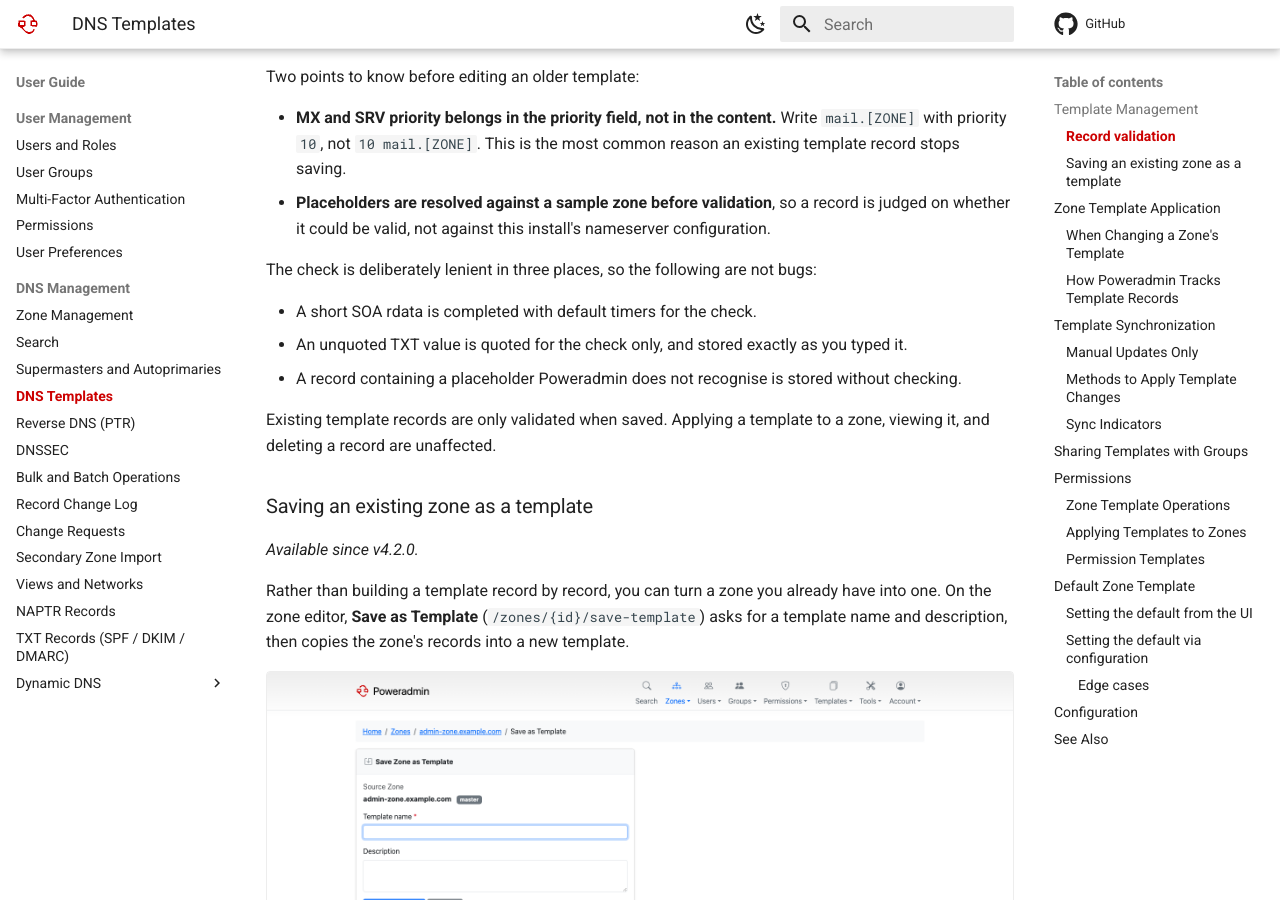
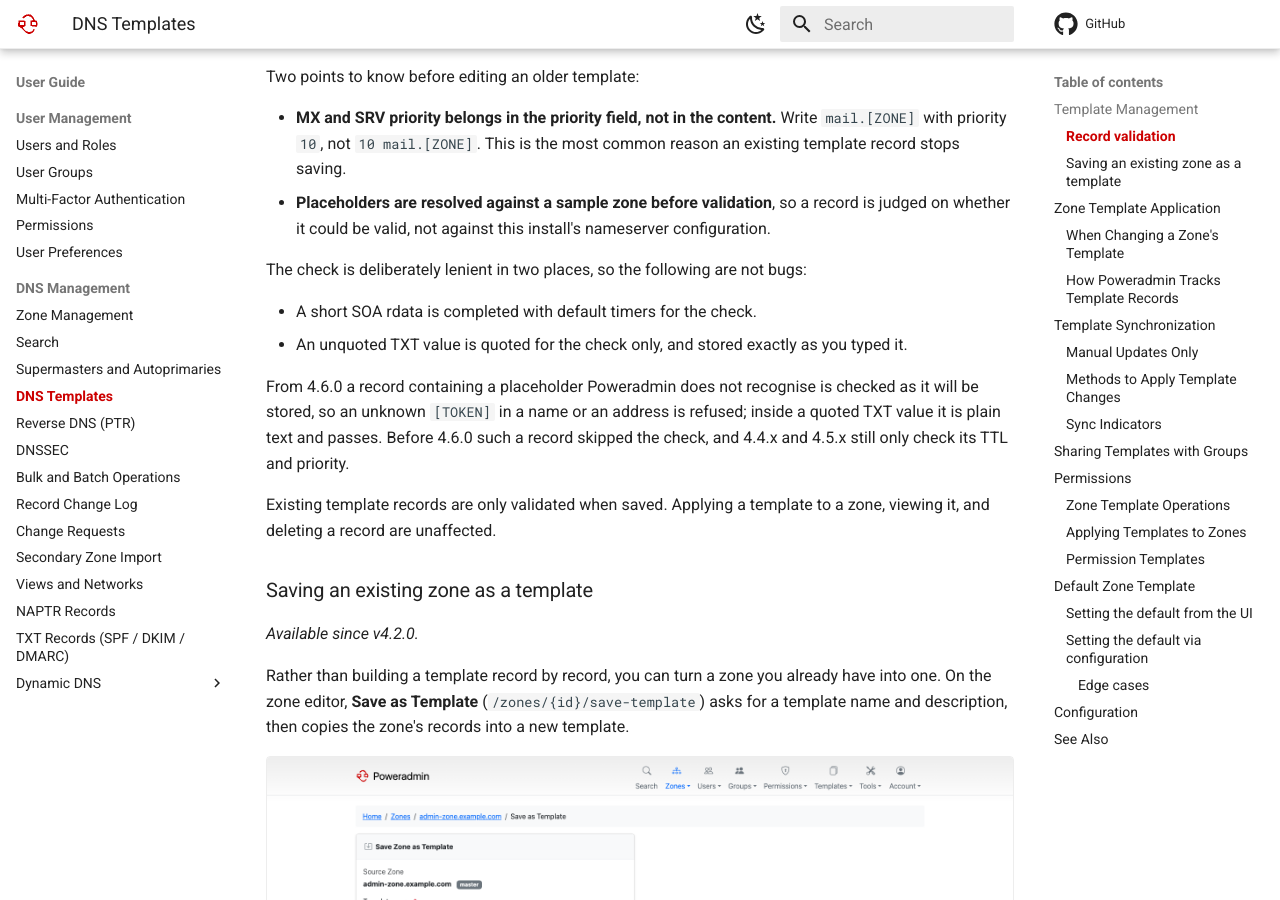
Before and after one commit to poweradmin/poweradmin-docs, an MkDocs documentation site: the page built from docs/user-guide/dns-templates.md, in a window 1280 px wide and 900 px high, scrolled down 2025 px. Built offline with MkDocs 1.6.1 and Material for MkDocs 9.7.7, drawn with Linux system fonts in a browser that asks for light colours; nearby versions of some CDN libraries; library files that are not in the unit come from our copies; comment, search, counter and statistics services are not loaded.

Commit message:
docs(templates): describe the 4.6.0 check of template records with unknown placeholders

```diff
--- a/docs/user-guide/dns-templates.md
+++ b/docs/user-guide/dns-templates.md
@@ -43,11 +43,15 @@
 - **Placeholders are resolved against a sample zone before validation**, so a record is judged on
   whether it could be valid, not against this install's nameserver configuration.
 
-The check is deliberately lenient in three places, so the following are not bugs:
+The check is deliberately lenient in two places, so the following are not bugs:
 
 - A short SOA rdata is completed with default timers for the check.
 - An unquoted TXT value is quoted for the check only, and stored exactly as you typed it.
-- A record containing a placeholder Poweradmin does not recognise is stored without checking.
+
+From 4.6.0 a record containing a placeholder Poweradmin does not recognise is checked as it will be
+stored, so an unknown `[TOKEN]` in a name or an address is refused; inside a quoted TXT value it is
+plain text and passes. Before 4.6.0 such a record skipped the check, and 4.4.x and 4.5.x still only
+check its TTL and priority.
 
 Existing template records are only validated when saved. Applying a template to a zone, viewing
 it, and deleting a record are unaffected.
```
